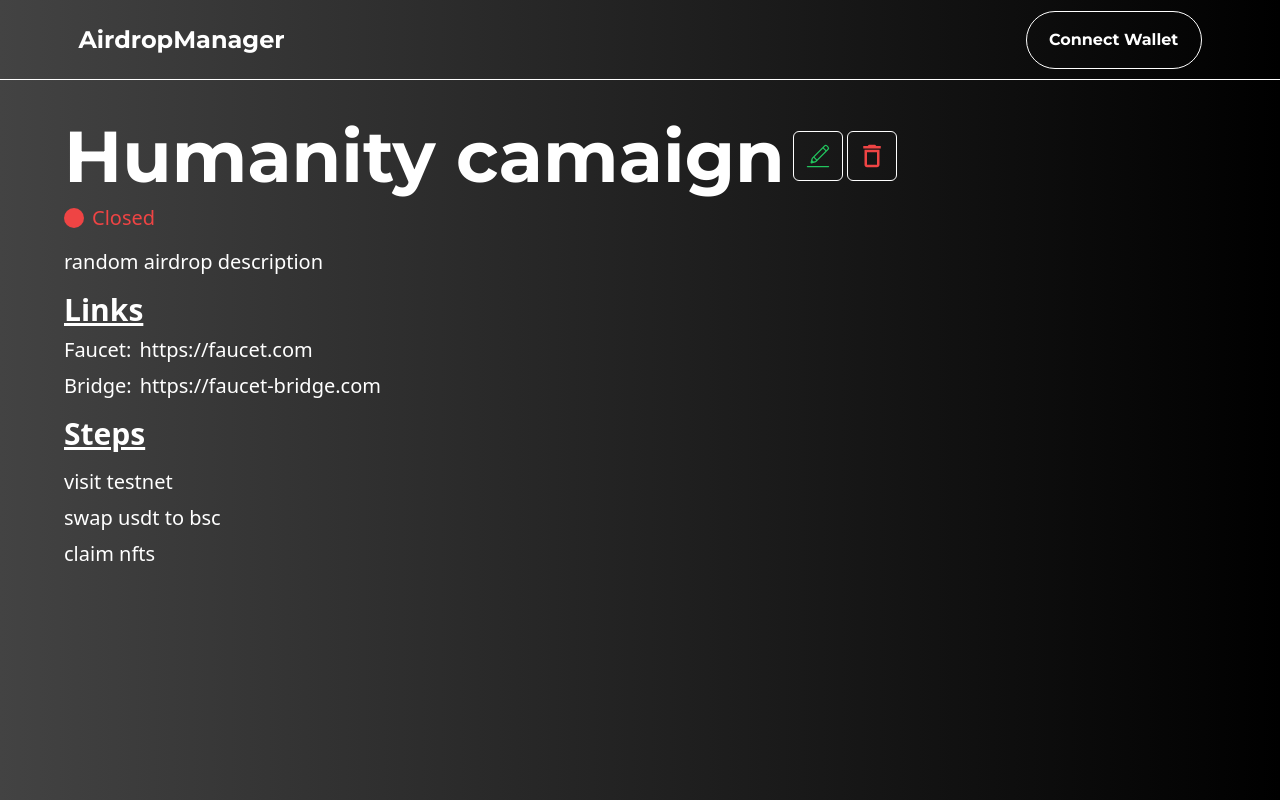
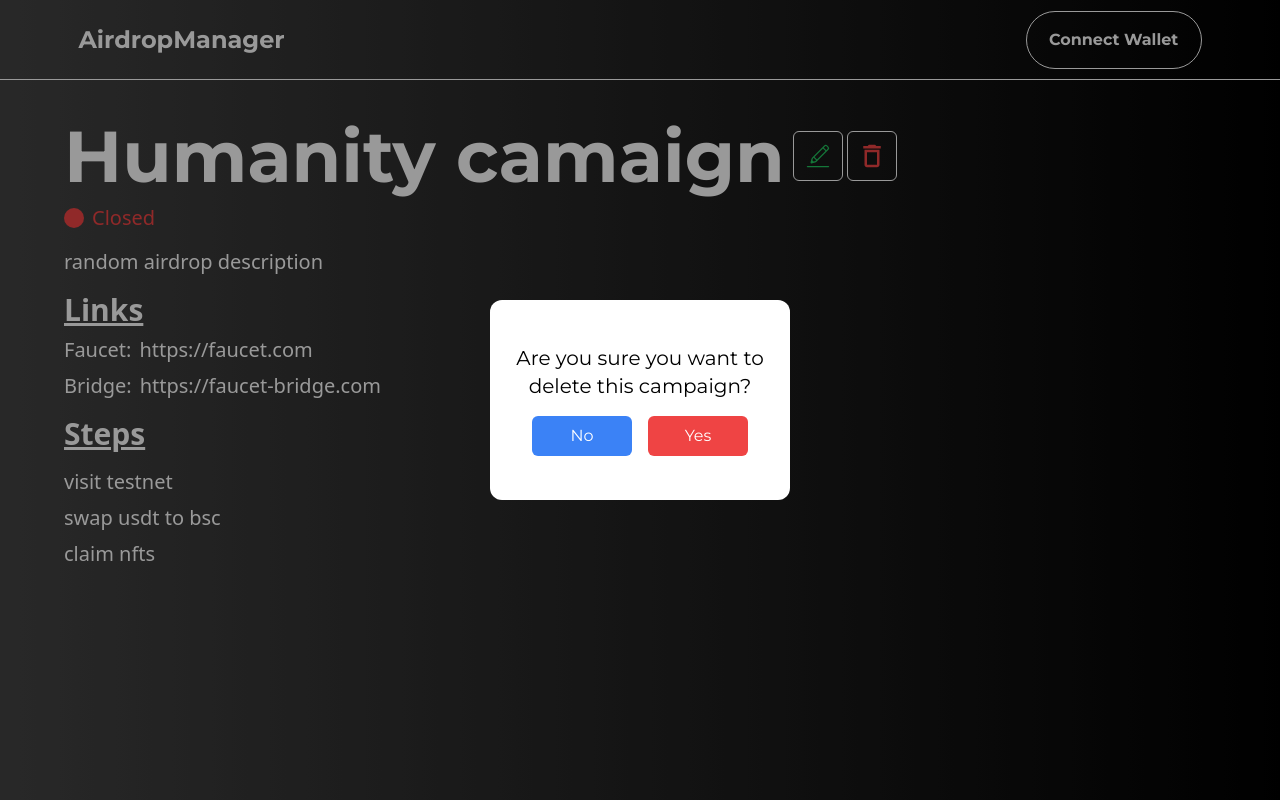
Before and after one commit to Superstahn95/airdrop-campaign-mgr, a React (Vite) app: page /campaign/2 in a window 1280 px wide. Built offline with nearby package versions, Linux system fonts and the light colour scheme.

Commit message:
added the modal for confirming deleting a a campaign

```diff
--- a/src/pages/Campaign/Index.tsx
+++ b/src/pages/Campaign/Index.tsx
@@ -4,6 +4,7 @@ import { CiEdit } from "react-icons/ci";
 import { MdDeleteOutline } from "react-icons/md";
 import Navbar from "../../components/Navbar";
 import Container from "../../components/Container";
+import DeleteModal from "./components/DeleteModal";
 import { Campaign } from "../Campaigns";
 import { allCampaigns } from "../Campaigns";
 
@@ -78,6 +79,7 @@ function SingleCampaign() {
           </div>
         </Container>
       </div>
+      <DeleteModal />
     </>
   );
 }
--- /dev/null
+++ b/src/pages/Campaign/components/DeleteModal.tsx
@@ -0,0 +1,40 @@
+interface DeleteModalProps {
+  id: string;
+  handleModal: React.Dispatch<React.SetStateAction<boolean>>;
+}
+
+function DeleteModal({ id, handleModal }: DeleteModalProps) {
+  const handleDelete = () => {
+    console.log(id);
+  };
+
+  return (
+    <>
+      <div
+        className=" absolute top-0 left-0 bg-black/40 text-white w-screen h-screen"
+        onClick={() => handleModal(false)}
+      />
+      <div className="absolute top-1/2 left-1/2 bg-white rounded-xl w-[300px] h-[200px] -translate-x-1/2 -translate-y-1/2 p-4 flex flex-col items-center justify-center space-y-4 font-montserrat">
+        <p className="text-xl text-center">
+          Are you sure you want to delete this campaign?
+        </p>
+        <div className="flex items-center justify-center space-x-4">
+          <button
+            onClick={() => handleModal(false)}
+            className="bg-blue-500 rounded-md w-[100px]  p-2 text-white"
+          >
+            No
+          </button>
+          <button
+            onClick={handleDelete}
+            className="bg-red-500 rounded-md w-[100px] p-2 text-white"
+          >
+            Yes
+          </button>
+        </div>
+      </div>
+    </>
+  );
+}
+
+export default DeleteModal;
```
